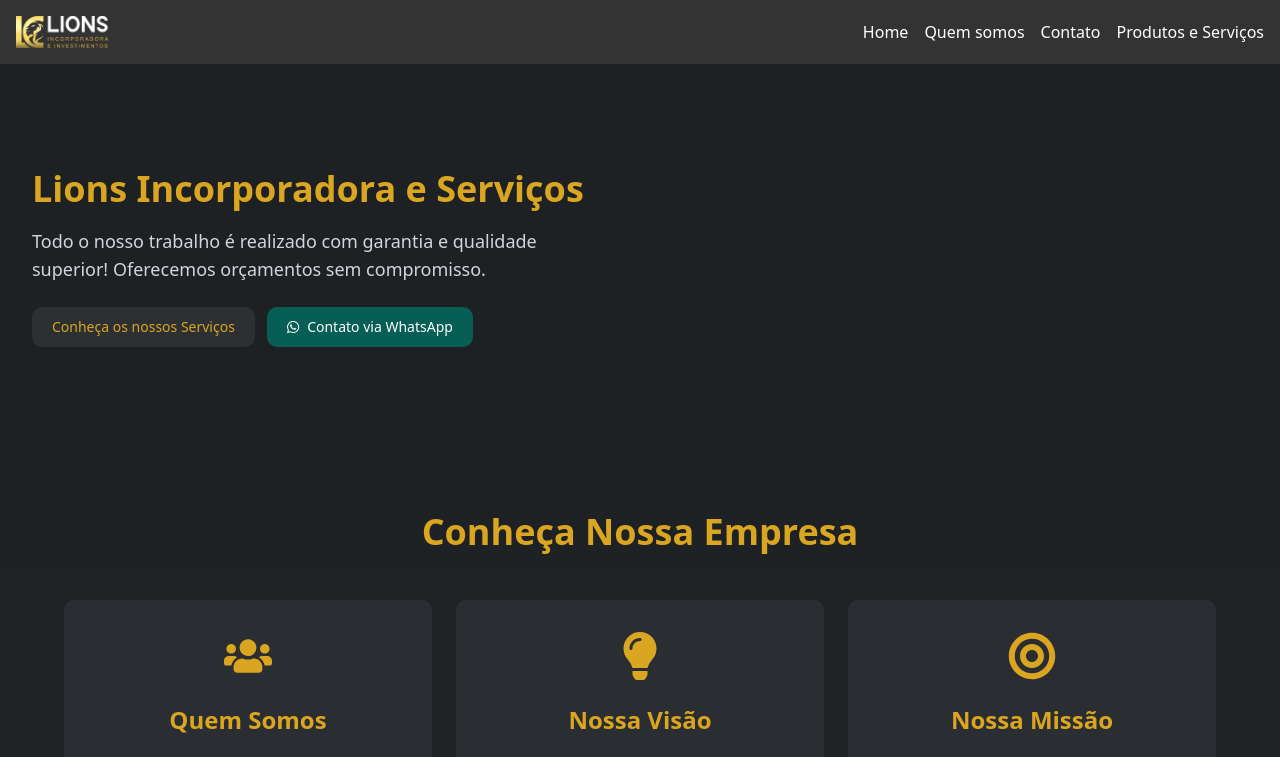
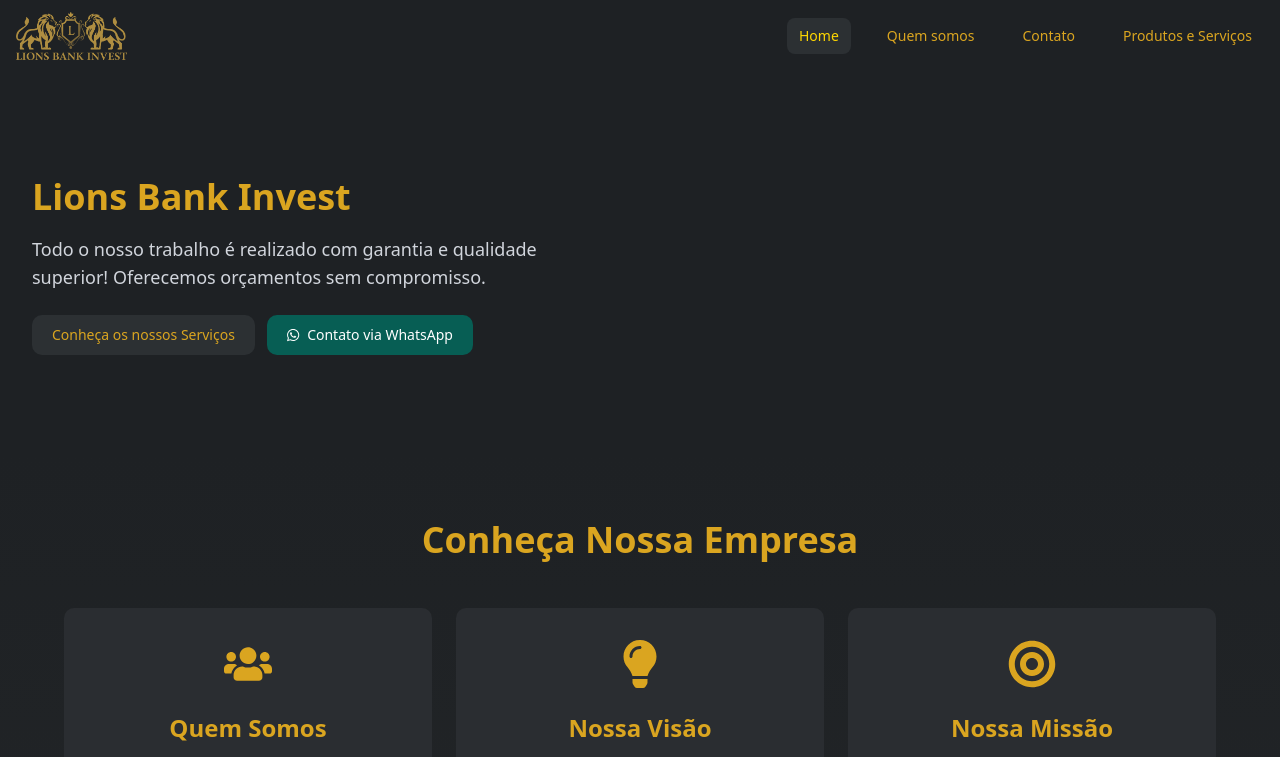
Before and after one commit to gustavohn2017/lions-inc, a Next.js app: page / in a window 1280 px wide. Shown: the top 757 px of the page. Built offline with nearby package versions, Linux system fonts and the light colour scheme.

Commit message:
Update Hero component title and Navbar styles; replace logo and enhance menu toggle functionality

```diff
--- a/src/app/_components/Hero/Hero.tsx
+++ b/src/app/_components/Hero/Hero.tsx
@@ -28,7 +28,7 @@ export function Hero() {
           {/* Left Content */}
           <div className="flex flex-col space-y-4 max-w-xl mx-auto lg:mx-0 hero-content-animate">
             <h1 className="text-2xl sm:text-3xl lg:text-4xl font-bold text-[#DAA520] leading-tight">
-              Lions Incorporadora e Serviços
+              Lions Bank Invest
             </h1>
 
             <p className="text-base sm:text-lg text-gray-300">
--- a/src/app/_components/Navbar/Navbar.tsx
+++ b/src/app/_components/Navbar/Navbar.tsx
@@ -1,32 +1,38 @@
 "use client";
 import React, { useState } from 'react';
 import NavbarItem from './NavbarItem';
-
 import Image from 'next/image';
-import branco from '../../../../public/assets/branco.png';
+import logo_lions_bank from '../../../../public/assets/logo_lions_bank.png';
 
 const Navbar = () => {
   const [isOpen, setIsOpen] = useState(false);
 
   return (
-    <nav className="flex flex-wrap justify-between items-center p-4 bg-[#333] text-white relative">
+    <nav className="flex flex-wrap justify-between items-center px-4 py-3 bg-[#1E2124] text-[#DAA520] relative shadow-md">
       <div className="flex items-center">
-      <Image src={branco} alt="logo Lions" className="h-8 w-fit" />
+        <Image
+          src={logo_lions_bank}
+          alt="logo Lions"
+          className="h-12 w-fit hover:opacity-90 transition-opacity duration-300"
+        />
       </div>
+
       <div className="md:hidden">
         <button
           onClick={() => setIsOpen(!isOpen)}
-        className="text-white hover:text-gray-400 transition duration-300"
+          className="text-[#DAA520] hover:text-[#FFD700] transition duration-300"
+          aria-label="Toggle menu"
         >
           {isOpen ? '✕' : '☰'}
         </button>
       </div>
+
       <div
         className={`w-full md:w-auto md:flex transition-all duration-300 ease-in-out overflow-hidden ${
-        isOpen ? 'max-h-[500px]' : 'max-h-0'
-      } md:max-h-full`}
+          isOpen ? 'max-h-[500px] opacity-100' : 'max-h-0 md:max-h-full opacity-0 md:opacity-100'
+        }`}
       >
-      <div className="flex flex-col items-center md:flex-row md:space-x-4 space-y-4 md:space-y-0 mt-4 md:mt-0">
+        <div className="flex flex-col items-center md:flex-row md:space-x-6 space-y-4 md:space-y-0 mt-4 md:mt-0">
           <NavbarItem name="Home" link="/" />
           <NavbarItem name="Quem somos" link="/about" />
           <NavbarItem name="Contato" link="/contact" />
--- a/src/app/_components/Navbar/NavbarItem.tsx
+++ b/src/app/_components/Navbar/NavbarItem.tsx
@@ -1,14 +1,30 @@
-import React from 'react';
+"use client";
 import Link from 'next/link';
+import { usePathname } from 'next/navigation';
 
 interface NavbarItemProps {
   name: string;
   link: string;
 }
 
-const NavbarItem: React.FC<NavbarItemProps> = ({ name, link }) => {
+const NavbarItem = ({ name, link }: NavbarItemProps) => {
+  const pathname = usePathname();
+  const isActive = pathname === link;
+
   return (
-    <Link href={link} className="text-white hover:text-grey-400 transition duration-300">
+    <Link
+      href={link}
+      className={`
+        px-3 py-2 rounded-md text-sm font-medium
+        transition-all duration-300
+        ${isActive
+          ? 'text-[#FFD700] bg-[#2C3033]'
+          : 'text-[#DAA520] hover:text-[#FFD700] hover:bg-[#2C3033]/50'
+        }
+        relative after:absolute after:bottom-0 after:left-0 after:h-[2px] after:bg-[#FFD700]
+        after:w-0 hover:after:w-full after:transition-all after:duration-300
+      `}
+    >
       {name}
     </Link>
   );
```
Also changed, not shown: public/assets/logo_lions_bank.png (added). Lines whose indentation alone changed are shown as unchanged.
